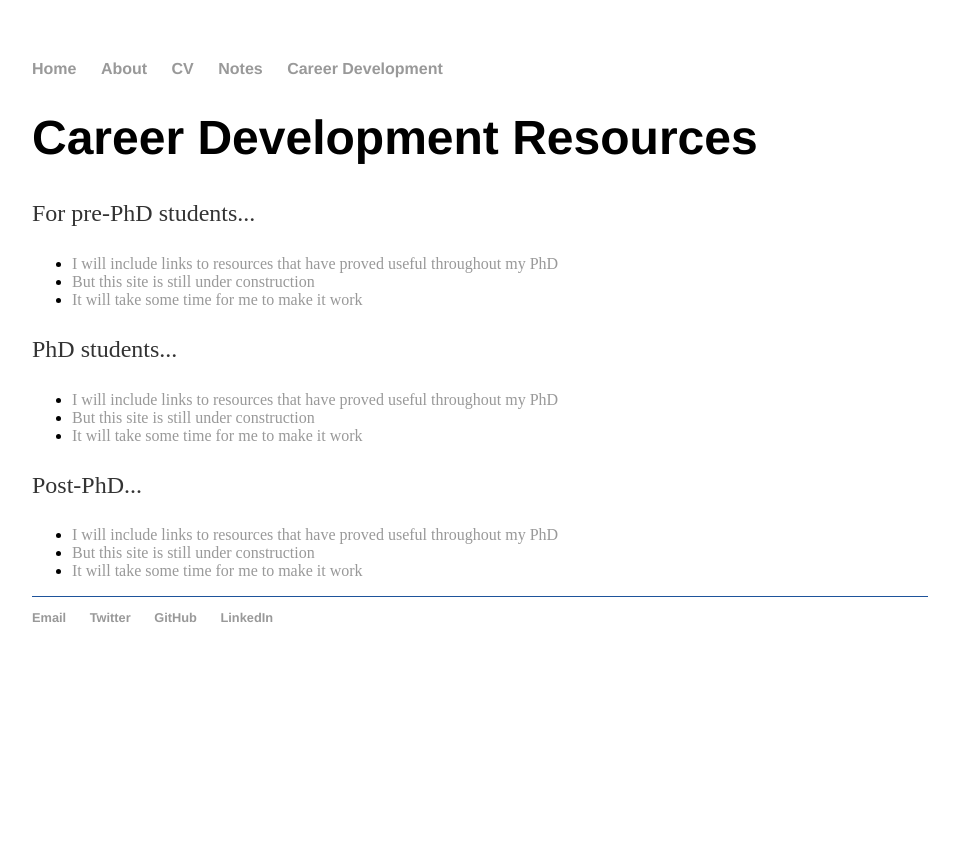
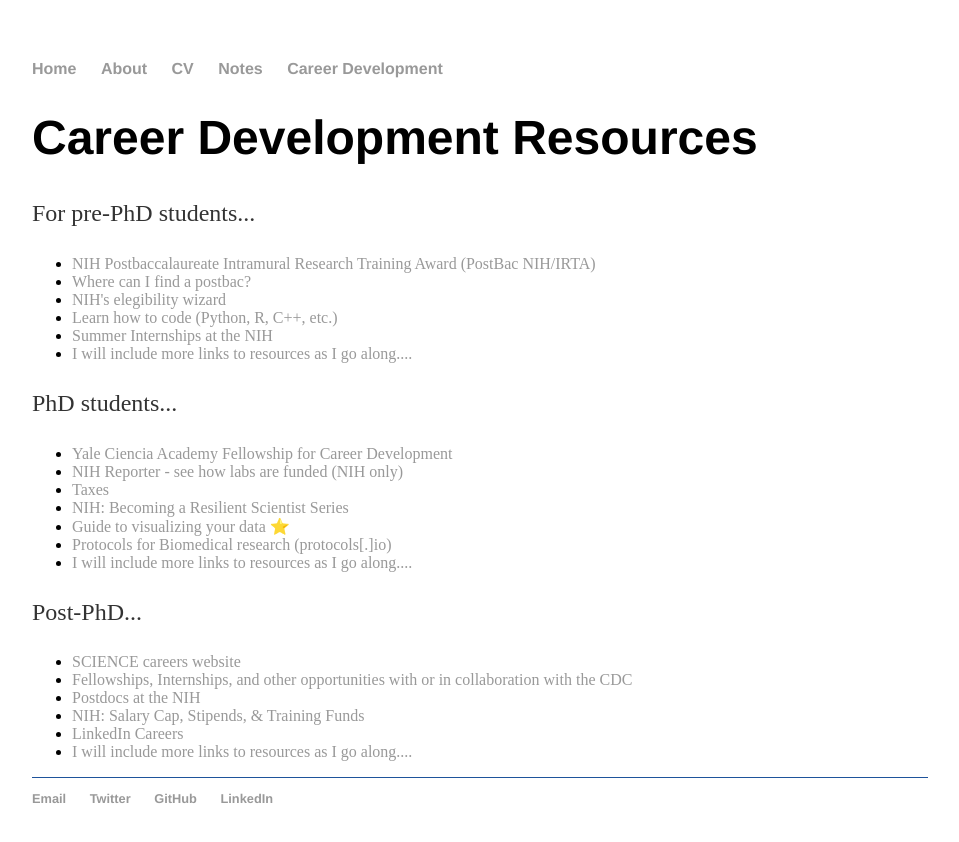
Before and after one commit to haddocksoto/haddocksoto.github.io, a Jekyll site: the page built from career/index.html, in a window 1280 px wide. Shown: the top 842 px of the page, without its empty margins (160-1119 px from the left). Built offline with Jekyll 4.4.1, drawn with Linux system fonts in a browser that asks for light colours.

Commit message:
Update index.html
Added resources

```diff
--- a/career/index.html
+++ b/career/index.html
@@ -8,24 +8,35 @@
 			<p>For pre-PhD students...</p>
 
 			<ul class="contacts">
-				<li><a href="https://haddocksoto.com">I will include links to resources that have proved useful throughout my PhD</a></li>
-				<li><a href="https://haddocksoto.com">But this site is still under construction</a></li>
-				<li><a href="https://haddocksoto.com">It will take some time for me to make it work</a></li>
+				<li><a href="https://www.training.nih.gov/programs/postbac_irta">NIH Postbaccalaureate Intramural Research Training Award (PostBac NIH/IRTA)</a></li>
+				<li><a href="https://www.nigms.nih.gov/maps/Pages/Post-Baccalaureate-Research-Education-Program-Institutions.aspx">Where can I find a postbac?</a></li>
+				<li><a href="https://www.training.nih.gov/eligibility_wizard">NIH's elegibility wizard</a></li>
+				<li><a href="https://carpentries.org/community-lessons/">Learn how to code (Python, R, C++, etc.)</a></li>
+				<li><a href="https://www.training.nih.gov/programs/sip">Summer Internships at the NIH</a></li>
+				<li><a href="#">I will include more links to resources as I go along....</a></li>
 				</ul>
 
       <p>PhD students...</p>
 
 			<ul class="contacts">
-				<li><a href="#">I will include links to resources that have proved useful throughout my PhD</a></li>
-				<li><a href="#">But this site is still under construction</a></li>
-				<li><a href="#">It will take some time for me to make it work</a></li>
+
+				<li><a href="https://ciencia.yale.edu/programs/yale-ciencia-academy">Yale Ciencia Academy Fellowship for Career Development</a></li>
+				<li><a href="https://reporter.nih.gov">NIH Reporter - see how labs are funded (NIH only)</a></li>
+				<li><a href="http://pfforphds.com/prepare-grad-student-tax-return/">Taxes</a></li>
+				<li><a href="https://www.training.nih.gov/nih_becoming_a_resilient_scientist_series">NIH: Becoming a Resilient Scientist Series</a></li>
+				<li><a href="https://www.data-to-viz.com">Guide to visualizing your data ⭐️</a></li>
+				<li><a href="https://www.protocols.io">Protocols for Biomedical research (protocols[.]io)</a></li>
+				<li><a href="#">I will include more links to resources as I go along....</a></li>
 				</ul>
 
       <p>Post-PhD...</p>
 
 			<ul class="contacts">
-				<li><a href="#">I will include links to resources that have proved useful throughout my PhD</a></li>
-				<li><a href="#">But this site is still under construction</a></li>
-				<li><a href="#">It will take some time for me to make it work</a></li>
+				<li><a href="https://www.science.org/careers">SCIENCE careers website</a></li>
+				<li><a href="https://www.cdc.gov/fellowships/index.html">Fellowships, Internships, and other opportunities with or in collaboration with the CDC</a></li>
+				<li><a href="https://www.training.nih.gov/career_services/postdoc_jobs_nih">Postdocs at the NIH</a></li>
+				<li><a href="https://www.niaid.nih.gov/grants-contracts/salary-cap-stipends">NIH: Salary Cap, Stipends, & Training Funds</a></li>
+				<li><a href="https://careers.linkedin.com">LinkedIn Careers</a></li>
+				<li><a href="#">I will include more links to resources as I go along....</a></li>
 				</ul>
 		</div>
```
